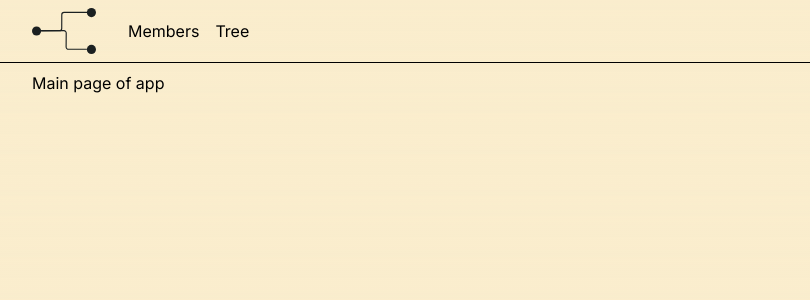
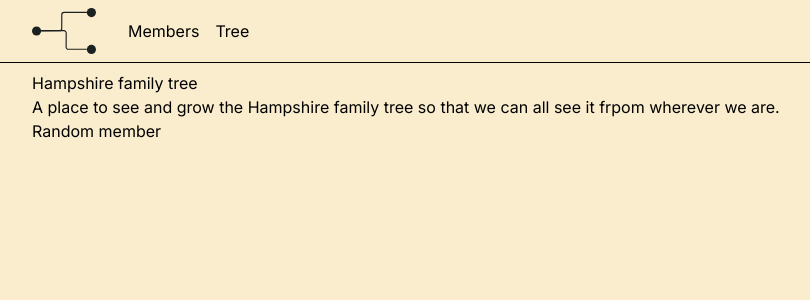
Before and after one commit to bethhampshire/familyTree, a Next.js app: page / in a window 1280 px wide. Shown: the top 300 px of the page, without its empty margins (0-810 px from the left). Built offline with nearby package versions, Linux system fonts and the light colour scheme.

Commit message:
Add to schema, add edit button, use tailwind

```diff
--- a/src/app/data/people.ts
+++ b/src/app/data/people.ts
@@ -4,7 +4,6 @@ import  prisma from "@/lib/prisma"
 
 // A `main` function so that we can use async/await
 export async function getPeople() {
-  // Create a new user called `Alice`
   const people = await prisma.person.findMany({
   })
 
--- a/src/app/data/users.ts
+++ b/src/app/data/users.ts
@@ -4,7 +4,6 @@ import  prisma from "@/lib/prisma"
 
 // A `main` function so that we can use async/await
 export async function getUsers() {
-  // Create a new user called `Alice`
   const users = await prisma.user.findMany({
   })
 
--- a/src/app/globals.css
+++ b/src/app/globals.css
@@ -10,9 +10,9 @@
 
 @media (prefers-color-scheme: dark) {
   :root {
-    --foreground-rgb: 0, 0, 0;
-    --background-start-rgb: 250, 237, 205;
-    --background-end-rgb: 250, 237, 205;
+    --foreground-rgb: 250, 237, 205;
+    --background-start-rgb: 0, 0, 0;
+    --background-end-rgb: 20, 20, 20;
   }
 }
 
@@ -24,6 +24,7 @@ body {
       rgb(var(--background-end-rgb))
     )
     rgb(var(--background-start-rgb));
+    height: 100vh;
 }
 
 @layer utilities {
--- a/src/app/members/members.module.css
+++ b/src/app/members/members.module.css
@@ -1,3 +1,7 @@
 .container {
     padding: 1rem 2rem;
+    display: grid;
+    width: 100%;
+    grid-gap: 10px;
+    grid-template-columns: repeat(auto-fill, 200px);
 }
--- a/src/app/members/page.tsx
+++ b/src/app/members/page.tsx
@@ -10,9 +10,8 @@ export default async function Members() {
         {people.map((person: any) => {
           return (
             <div key={person.id}>
-              <Link href={`/members/${person.id}`}>
-                <Tile firstName={person.name} surname={person.surname}/>
-              </Link>
+
+              <Tile firstName={person.name} surname={person.surname} id={person.id}/>
             </div>
           )
         })}
--- a/src/app/page.tsx
+++ b/src/app/page.tsx
@@ -5,7 +5,15 @@ export default function Home() {
   const name = "Hampshire family tree"
   return (
     <div className={styles.container}>
-      Main page of app
+      <h1>Hampshire family tree</h1>
+      <div>
+        <div>
+          A place to see and grow the Hampshire family tree so that we can all see it frpom wherever we are.
+        </div>
+        <div>
+          Random member
+        </div>
+      </div>
     </div>
   );
 }
--- /dev/null
+++ b/src/components/EditButton/edit-button.module.css
@@ -0,0 +1,26 @@
+.title {
+    font-size: x-large;
+}
+
+.header {
+    padding: 0.5rem 2rem;
+    display: flex;
+    flex-direction: row;
+    width: 100vw;
+    border-bottom: solid 1px #000000;
+    align-items: center;
+}
+
+.nav {
+    display: inline-flex;
+}
+
+.items {
+    display: flex;
+    flex-direction: row;
+    margin-left: 2rem;
+}
+
+.item {
+    margin-right: 1rem;
+}
--- /dev/null
+++ b/src/components/EditButton/index.tsx
@@ -0,0 +1,24 @@
+"use client";
+
+import Link from "next/link";
+import styles from "./edit-button.module.css";
+import Image from 'next/image';
+import logo from "../../../public/ft-logo.svg";
+import { useState } from "react";
+
+export default function EditButton(props: any) {
+    const [edit, setEdit] = useState(false);
+    return (
+    <div>
+        {!edit ?
+        <button onClick={() => setEdit(!edit)}> edit</button> :
+        <div>
+            <button onClick={() => setEdit(!edit)}>
+                save
+            </button>
+            <button></button>
+        </div>
+        }
+    </div>
+    )
+}
--- a/src/components/Tile/index.tsx
+++ b/src/components/Tile/index.tsx
@@ -3,14 +3,18 @@
 import Link from "next/link";
 import styles from "./tile.module.css";
 import Image from 'next/image';
+import EditButton from "../EditButton";
 
 export default function Tile(props: any) {
     return (
-    <div className={styles.container}>
+    <div className= "{styles.container} shadow-md shadow-slate-800 rounded border-slate-700 border-2 hover:bg-slate-800">
         <div>
+        <Link href={`/members/${props.id}`}>
             <h2>{props.firstName}</h2>
             <h3>{props.surname}</h3>
+        </Link>
         </div>
+        <EditButton />
     </div>
     )
 }
--- a/src/components/Tile/tile.module.css
+++ b/src/components/Tile/tile.module.css
@@ -1,5 +1,4 @@
 .container {
     border: 1px solid #000;
-    max-width: 300px;
-    border-radius: 2px;
+    max-width: 100%;
 }
```
Also changed, not shown: src/app/home.module.css (line endings or trailing spaces), 1 other file (tests, documents, lock files or other folders).
